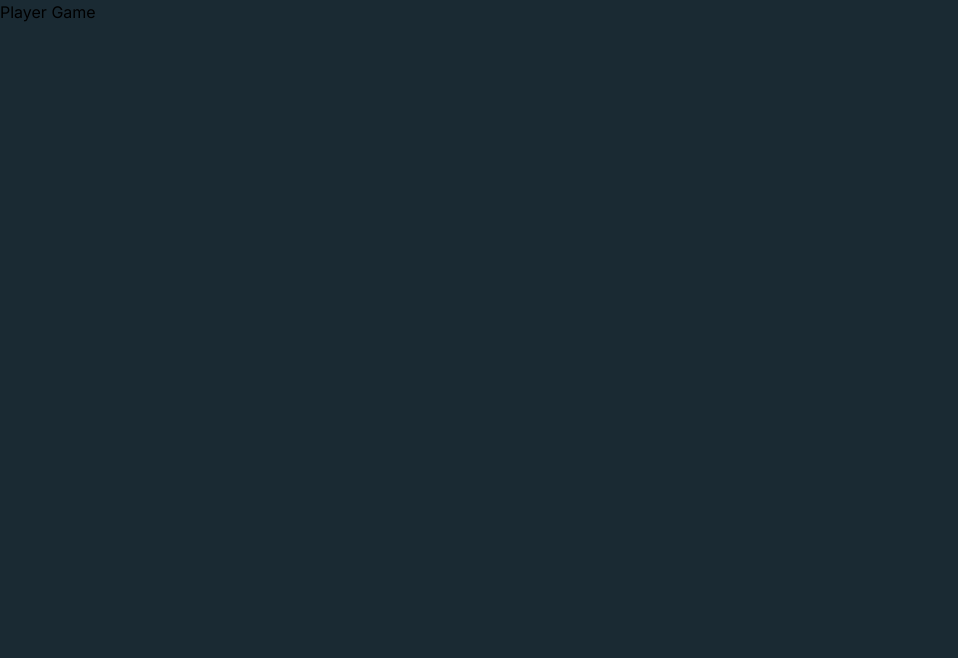
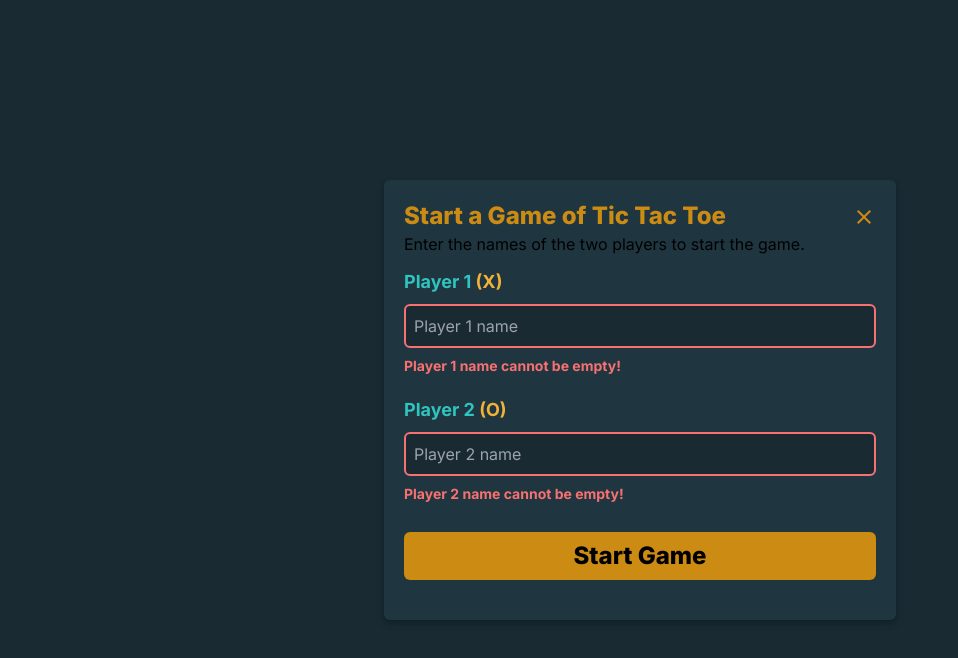
Before and after one commit to Ayushjha090/tic_tac_toe_game, a Next.js app: page /vsPlayer in a window 1280 px wide. Both pictures are taken after a click on the button "Start Game". Shown: the top 658 px of the page, without its empty margins (0-958 px from the left). Built offline with nearby package versions, Linux system fonts and the light colour scheme.

Commit message:
stored player details in the local storage and handled page refresh

```diff
--- a/src/app/vsPlayer/page.tsx
+++ b/src/app/vsPlayer/page.tsx
@@ -1,24 +1,82 @@
 "use client";
-import React, {useState} from "react";
-import { useRouter } from "next/navigation";
+import React, {useState, useEffect} from "react";
+import { useRouter, useSearchParams } from "next/navigation";
 import Dialog from "@/components/UI/Dialog";
 import {DialogDescription, DialogTitle, DialogHeader} from "@/components/UI/Dialog/DialogHeader";
 import DialogContent from "@/components/UI/Dialog/DialogContent";
 
+interface PlayerDetails {
+  playerName: string,
+  playerMark: string,
+  nameError: string,
+};
+
 const PlayerGame = () => {
 
-  const [startGame, setStartGame] = useState<boolean>(false);
-  const [playerOneName, setPlayerOneName] = useState<string>('');
-  const [playerTwoName, setPlayerTwoName] = useState<string>('');
+  const [startGame, setStartGame] = useState<boolean>(true);
+  const [playerOneDetails, setPlayerOneDetails] = useState<PlayerDetails>({playerMark: '', playerName: '', nameError: ''});
+  const [playerTwoDetails, setPlayerTwoDetails] = useState<PlayerDetails>({playerMark: '', playerName: '', nameError: ''});
 
   const router = useRouter();
+  const searchParams = useSearchParams();
+  const playerOneSelectedMark = searchParams.get('selectedMark');
+
+  useEffect(() => {
+    if(localStorage.getItem('playerOneDetails') === null || localStorage.getItem('playerTwoDetails') === null) {
+      setStartGame(false);
+    } else {
+      setStartGame(true);
+    }
+  }, [])
+
+  useEffect(() => {
+    if(playerOneSelectedMark && playerOneSelectedMark.toLowerCase() === 'x') {
+        setPlayerOneDetails((prevPlayerOneDetails:PlayerDetails) => ({...prevPlayerOneDetails, playerMark: playerOneSelectedMark}));
+        setPlayerTwoDetails((prevPlayerTwoDetails:PlayerDetails) => ({...prevPlayerTwoDetails, playerMark: 'o'}));
+      } else if (playerOneSelectedMark && playerOneSelectedMark.toLowerCase() === 'o') {
+        setPlayerOneDetails((prevPlayerOneDetails:PlayerDetails) => ({...prevPlayerOneDetails, playerMark: playerOneSelectedMark}));
+        setPlayerTwoDetails((prevPlayerTwoDetails:PlayerDetails) => ({...prevPlayerTwoDetails, playerMark: 'x'}));
+      } else {
+        setPlayerOneDetails((prevPlayerOneDetails:PlayerDetails) => ({...prevPlayerOneDetails, playerMark: 'x'}));
+        setPlayerTwoDetails((prevPlayerTwoDetails:PlayerDetails) => ({...prevPlayerTwoDetails, playerMark: 'o'}));
+      }
+  }, [playerOneSelectedMark])
 
   const handleClose = () => {
     router.push('/');
   }
 
   const handlePlayGame = () => {
-    setStartGame(true);
+    if(!playerOneDetails.playerName && !playerTwoDetails.playerName) {
+      setPlayerOneDetails((prevPlayerDetails: PlayerDetails) => ({...prevPlayerDetails, nameError: 'Player 1 name cannot be empty!'}));
+      setPlayerTwoDetails((prevPlayerDetails: PlayerDetails) => ({...prevPlayerDetails, nameError: 'Player 2 name cannot be empty!'}));
+      return;
+    } else if (!playerOneDetails.playerName) {
+      setPlayerOneDetails((prevPlayerDetails: PlayerDetails) => ({...prevPlayerDetails, nameError: 'Player 1 name cannot be empty!'}));
+      return;
+    } else if (!playerTwoDetails.playerName) {
+      setPlayerTwoDetails((prevPlayerDetails: PlayerDetails) => ({...prevPlayerDetails, nameError: 'Player 2 name cannot be empty!'}));
+      return;
+    } else {
+      const playerOneDetailsString = JSON.stringify(playerOneDetails);
+      const playerTwoDetailsString = JSON.stringify(playerTwoDetails);
+      localStorage.setItem('playerOneDetails', playerOneDetailsString);
+      localStorage.setItem('playerTwoDetails', playerTwoDetailsString);
+      setStartGame(true);
+      return;
+    }
+  }
+
+  const handlePlayerNameChange = (event:React.ChangeEvent<HTMLInputElement>, setPlayerDetails:React.Dispatch<React.SetStateAction<PlayerDetails>>, playerNumber:string) => {
+    setPlayerDetails((prevPlayerDetails:PlayerDetails) => {
+      if(event.target.value.trim().length === 0) {
+       const newPlayerDetails:PlayerDetails = {...prevPlayerDetails, nameError: `Player ${playerNumber} cannot be empty`}
+       return newPlayerDetails;
+      } else {
+        const newPlayerDetails:PlayerDetails = {...prevPlayerDetails, playerName: event.target.value, nameError: ''}
+        return newPlayerDetails;
+      }
+    })
   }
 
   return(
@@ -32,12 +90,14 @@ const PlayerGame = () => {
         <DialogContent>
           <div className="flex flex-col">
             <div className="mt-3 flex flex-col">
-              <p className="text-lg font-bold text-primary-color-main">Player 1</p>
-              <input className="mt-2 p-2 rounded-md bg-background-color focus:outline-none" type="text" name="player-one-name" id="player-one-name" placeholder="Player 1 name" onChange={(event)=>setPlayerOneName(event.target.value)} />
+              <p className="text-lg font-bold text-primary-color-main">Player 1 <span className="text-secondary-color-main">({playerOneDetails.playerMark.toUpperCase()})</span></p>
+              <input className={`mt-2 p-2 rounded-md bg-background-color ${playerOneDetails.nameError ? 'border-2 border-red-400' : ''} focus:outline-none`} type="text" name="player-one-name" id="player-one-name" placeholder="Player 1 name" onChange={(event)=>handlePlayerNameChange(event, setPlayerOneDetails, '1')} />
+              {playerOneDetails.nameError ? <p className="text-sm font-bold py-2 text-red-400">{playerOneDetails.nameError}</p>:null}
             </div>
             <div className="mt-3 flex flex-col">
-              <p className="text-lg font-bold text-primary-color-main">Player 2</p>
-              <input className="mt-2 p-2 rounded-md bg-background-color focus:outline-none" type="text" name="player-two-name" id="player-two-name" placeholder="Player 2 name" onChange={(event)=>setPlayerTwoName(event.target.value)}/>
+              <p className="text-lg font-bold text-primary-color-main">Player 2 <span className="text-secondary-color-main">({playerTwoDetails.playerMark.toUpperCase()})</span></p>
+              <input className={`mt-2 p-2 rounded-md bg-background-color ${playerTwoDetails.nameError ? 'border-2 border-red-400' : ''} focus:outline-none`} type="text" name="player-two-name" id="player-two-name" placeholder="Player 2 name" onChange={(event)=>handlePlayerNameChange(event, setPlayerTwoDetails, '2')}/>
+              {playerTwoDetails.nameError ? <p className="text-sm font-bold py-2 text-red-400">{playerTwoDetails.nameError}</p>:null}
             </div>
             <div className="w-full my-5 rounded-md text-center p-2 bg-secondary-color-dark startGameBtn cursor-pointer">
               <button className="text-2xl text-black font-extrabold" onClick={handlePlayGame}>Start Game</button>
--- a/src/components/Home/MarkPickerComponent.tsx
+++ b/src/components/Home/MarkPickerComponent.tsx
@@ -21,8 +21,11 @@ const MarkContainer = ({ mark, isSelected, onClick }: MarkContainerProps) => {
   );
 };
 
-const MarkPickerComponent = () => {
-  const [selectedMark, setSelectedMark] = useState<string>("x");
+const MarkPickerComponent = (
+  {
+    selectedMark,
+    setSelectedMark
+  }:{selectedMark:string, setSelectedMark:(selectedMark:string)=>void}) => {
 
   const handleSelectedMarkClick = (mark: string): void => {
     setSelectedMark(mark);
--- a/src/components/Home/index.tsx
+++ b/src/components/Home/index.tsx
@@ -1,19 +1,24 @@
-import React from "react";
+"use client";
+
+import React, {useState} from "react";
 
 import HeaderComponent from "./HeaderComponent";
 import MarkPickerComponent from "./MarkPickerComponent";
 import ActionButton from "../ActionButton";
 
 const HomeComponent = () => {
+
+  const [selectedMark, setSelectedMark] = useState<string>('x');
+
   return (
     <>
       <HeaderComponent />
       <main>
-        <MarkPickerComponent />
+        <MarkPickerComponent selectedMark={selectedMark} setSelectedMark={setSelectedMark}/>
         <div className="flex flex-col w-3/4 lg:w-3/6 xl:w-2/6 m-auto my-5 p-5">
           <ActionButton
             title="New Game (vs Player)"
-            path="/vsPlayer/"
+            path={`/vsPlayer/?selectedMark=${selectedMark}`}
             buttonName="vsPlayer"
           />
         </div>
```
